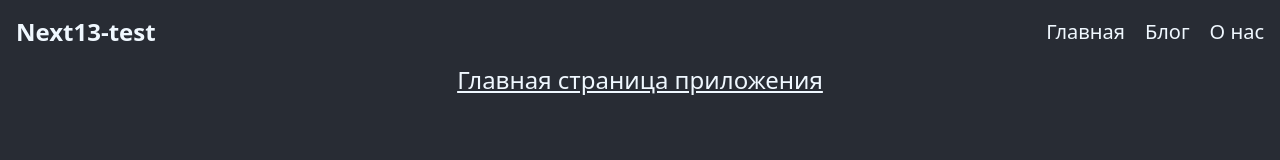
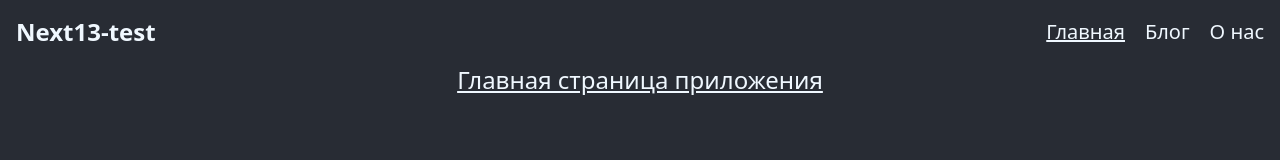
Before and after one commit to blessMe-Padre/nextjs, a Next.js app: page / in a window 1280 px wide. Shown: the top 160 px of the page. Built offline with nearby package versions, Linux system fonts and the light colour scheme.

Commit message:
feat: добавляет навигацию

```diff
--- a/app/blog/[id]/page.jsx
+++ b/app/blog/[id]/page.jsx
@@ -12,7 +12,6 @@ async function getData(id) {
     return response.json();
 }
 
-
 export default async function Post({ params: { id } }) {
     const post = await getData(id);
 
--- a/components/Header.jsx
+++ b/components/Header.jsx
@@ -1,16 +1,18 @@
-import Link from 'next/link';
 import React from 'react';
+import Navigation from './Navigation';
+
+const navItems = [
+    { label: 'Главная', href: '/' },
+    { label: 'Блог', href: '/blog' },
+    { label: 'О нас', href: '/about' },
+];
+
 
 const Header = () => {
     return (
         <header className="container bg-gray-100 p-4 min-h-[60px] flex items-center justify-between">
             <h1 className="text-2xl font-bold">Next13-test</h1>
-
-            <ul className='flex gap-5'>
-                <li className='text-xl hover:text-color-blue'><Link href='/'>Главная</Link></li>
-                <li className='text-xl hover:text-color-blue'><Link href='/blog'>Блог</Link></li>
-                <li className='text-xl hover:text-color-blue'><Link href='/about'>О нас</Link></li>
-            </ul>
+            <Navigation navItems={navItems} />
         </header>
     );
 };
--- /dev/null
+++ b/components/Navigation.jsx
@@ -0,0 +1,29 @@
+'use client';
+
+import Link from 'next/link';
+import { usePathname } from 'next/navigation'
+
+function Navigation({ navItems }) {
+    const pathname = usePathname();
+    return (
+        <ul className='flex gap-5'>
+            {
+                navItems.map((link) => {
+                    const isActive = pathname === link.href;
+
+                    return (
+                        <li key={link.label} className='text-xl hover:text-color-blue'>
+                            <Link
+                                href={link.href}
+                                className={isActive ? 'underline' : ''}>
+                                {link.label}
+                            </Link>
+                        </li>
+                    )
+                })
+            }
+        </ul>
+    )
+}
+
+export default Navigation;
```
